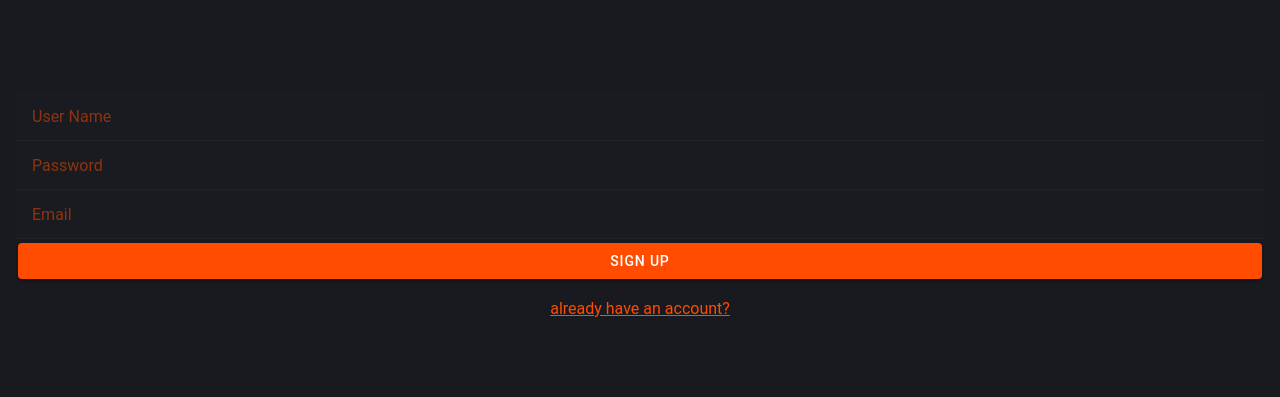
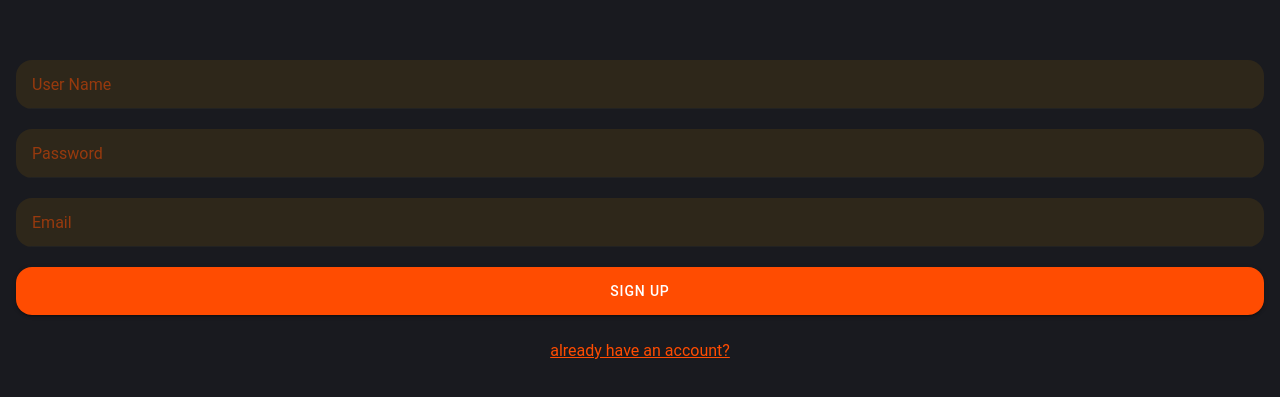
Before and after one commit to Kananmas/crud-app-project, a React (Create React App) app: page /signup in a window 1280 px wide. Shown: the part 195-592 px from the top of the page. Built offline with nearby package versions, Linux system fonts and the light colour scheme.

Commit message:
fix: folder structure

```diff
--- a/src/components/Button/index.jsx
+++ b/src/components/Button/index.jsx
@@ -1,9 +1,10 @@
 // global components
 import { IonButton } from "@ionic/react";
-
+// styles
+import "./style.css";
 export function Button(props) {
   return (
-    <IonButton color="orange" onClick={props.onClick}>
+    <IonButton color="orange" onClick={props.onClick} className="customButton">
       {props.children}
     </IonButton>
   );
--- /dev/null
+++ b/src/components/Button/style.css
@@ -0,0 +1,5 @@
+.customButton{
+    --border-radius:16px;
+    margin:10px 0;
+    height:48px
+}
--- a/src/components/Input/style.css
+++ b/src/components/Input/style.css
@@ -1,4 +1,6 @@
 ion-item.custom {
-  --background: #1a1b20;
+  --background: #2e271a;
   --highlight-color-focused: #ff4c01;
+  margin: 10px 0;
+  border-radius: 16px;
 }
--- a/src/pages/PastResult/index.jsx
+++ b/src/pages/PastResult/index.jsx
@@ -1,5 +1,4 @@
 // global components
-
 import {
   IonAccordion,
   IonAccordionGroup,
@@ -18,14 +17,13 @@ import {
 import { PieChart, Pie, Cell } from "recharts";
 
 // hooks
-
 import { useEffect, useState } from "react";
 import { useDispatch, useSelector } from "react-redux";
 import { useHistory } from "react-router";
 
 // actions
 import { startLoadingRecordsAction } from "../../store/records/records.actions";
-// utilis
+// utils
 import { randomString } from "../../utils/random-string.util";
 
 export function PastResult() {
--- a/src/store/quiz/quiz.sagas.js
+++ b/src/store/quiz/quiz.sagas.js
@@ -1,5 +1,5 @@
 import { call, put } from "redux-saga/effects"
-import { getLastResult } from "../../pages/Result/utils/get-last-result";
+import { getLastResult } from "../../pages/Result/utils/get-last-result.util";
 import { fetchWords } from "../../utils/fetch-words.util";
 import { setQuestions, finishLoadingAction, genereateQuizIdAction, setQuizToAction } from "./quiz.actions"
 
```
Also changed, not shown: src/pages/PerviousRecords/index.jsx (+4 -10 lines), src/pages/Result/index.jsx (+5 -4 lines), src/pages/Result/utils/get-last-result.util.js (renamed from src/pages/Result/utils/get-last-result.js), src/pages/Result/utils/replace-result.util.js (renamed from src/pages/Result/utils/replace-result.js).
